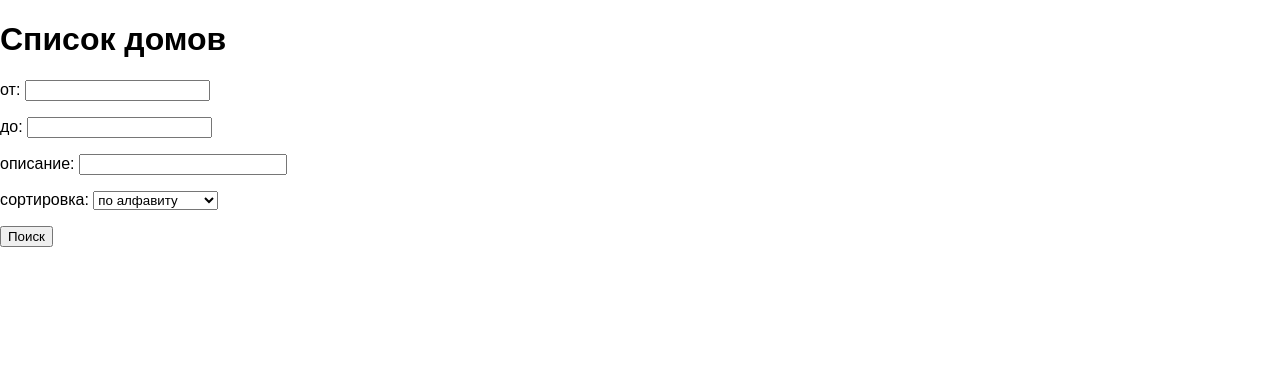
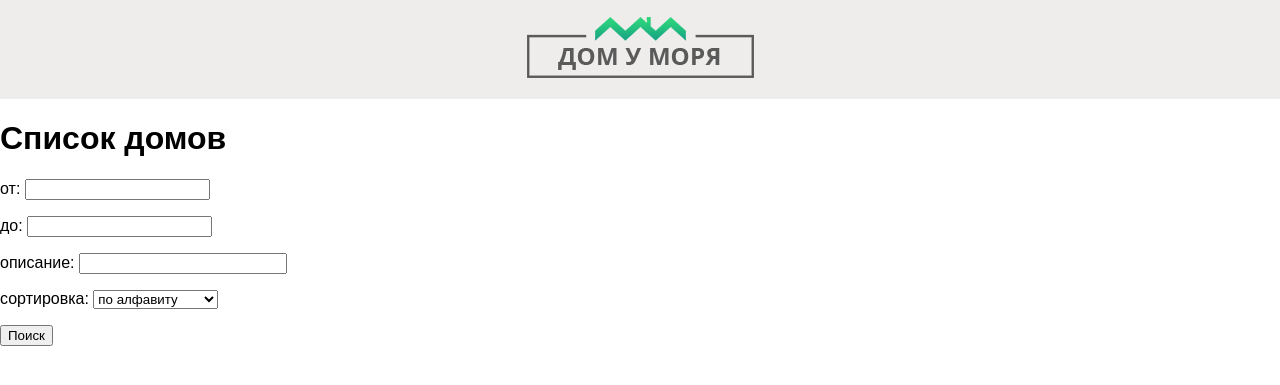
Before and after one commit to shultais-education/dom_u_morya, a Django app: page / in a window 1280 px wide. Shown: the top 385 px of the page. Run offline with Django 3.2, Linux system fonts and the light colour scheme; data that the repository does not hold is empty; some libraries are stand-ins or nearby versions.

Commit message:
Добавил шапку с логотипом

```diff
--- /dev/null
+++ b/templates/header.html
@@ -0,0 +1,2 @@
+{% load static %}
+<header><a href="{% url 'home' %}"><img src="{% static 'images/logo.png' %}" alt="Дом у моря" class="logo"></a></header>
--- a/templates/index.html
+++ b/templates/index.html
@@ -6,6 +6,7 @@
     <link rel="stylesheet" href="{% static 'css/styles.css' %}">
 </head>
 <body>
+{% include 'header.html' %}
 {% block application %}{% endblock %}
 </body>
 </html>
```
Also changed, not shown: static/images/logo.png (added).
